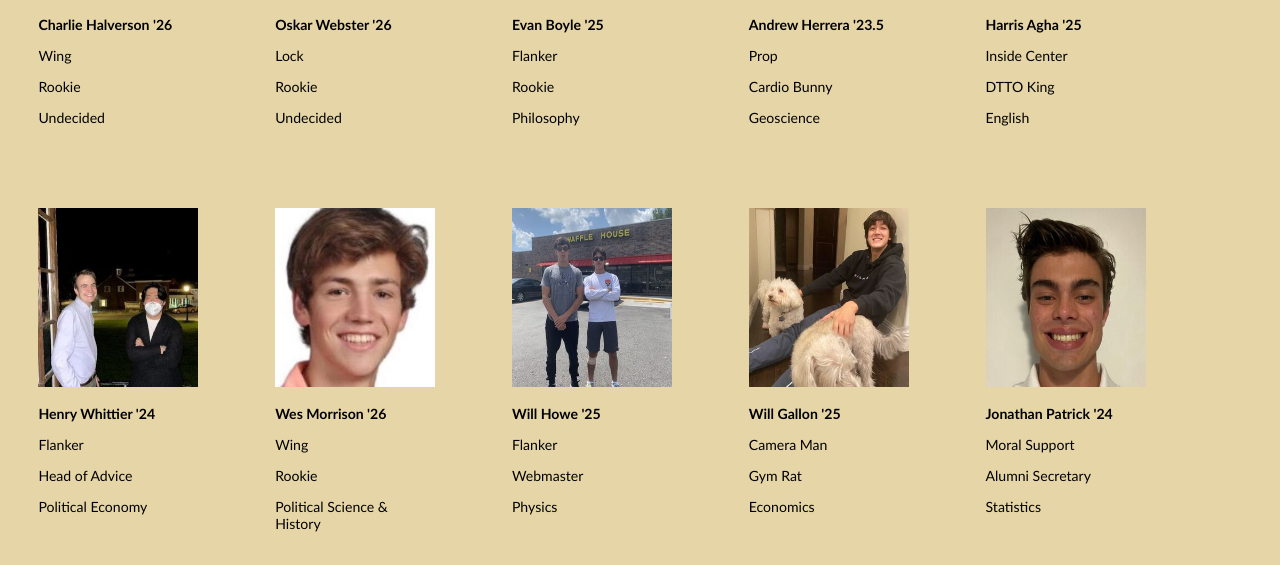
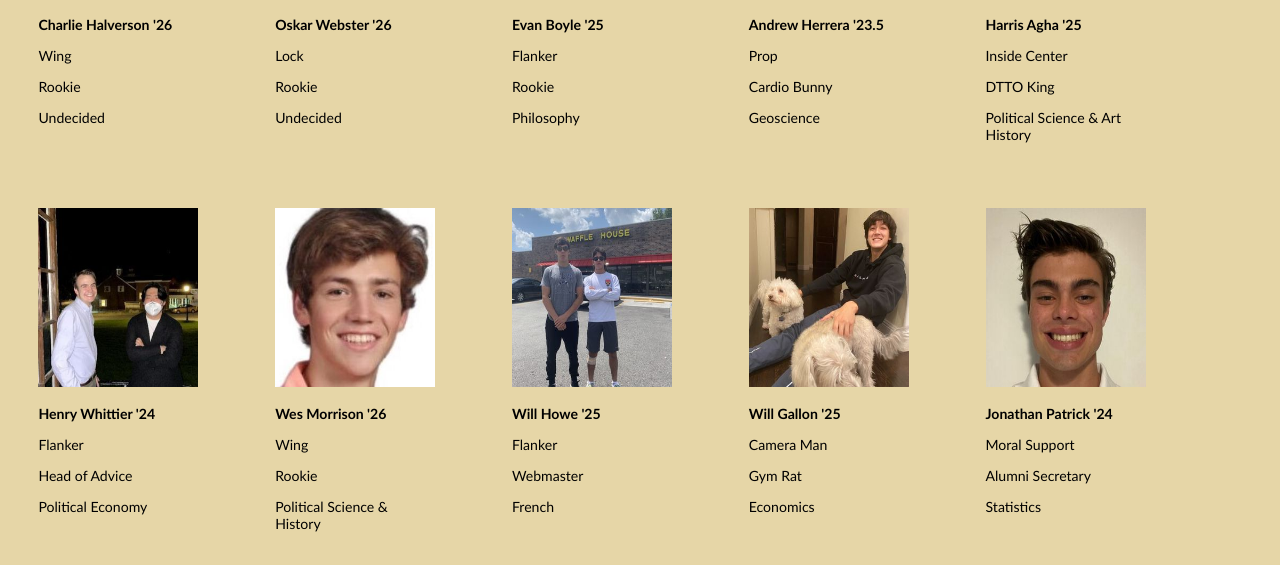
Before and after one commit to mlaws21/wrfc-site, a React (Create React App) app: page /roster in a window 1280 px wide. Shown: the part 1565-2130 px from the top of the page. Built offline with nearby package versions, Linux system fonts and the light colour scheme.

Commit message:
refactor scedule

```diff
--- a/src/components/Rules.jsx
+++ b/src/components/Rules.jsx
@@ -1,5 +1,7 @@
 import tenRules from "./files/rules.jsx";
 import React from "react";
+import "./style/Rules.css";
+
 
 function build() {
     var myBuild = []
--- a/src/components/files/news.jsx
+++ b/src/components/files/news.jsx
@@ -1,3 +1,3 @@
-const text= "The WRFC beat Amherst 28-27 in the final seconds of their last game of the season. This victory marks the WRFC's third consecutive victory against 'Herst'.";
+const text= "The WRFC has made the decision to play rugby 7s for the Spring 2023 Season marking the first time the team has played a season of sevens in the history of the club."
 
 export default text;
--- a/src/components/files/roster.jsx
+++ b/src/components/files/roster.jsx
@@ -19,10 +19,10 @@ const importantPeople = [
 ["Oskar Webster '26", "Lock", "Rookie", "Undecided"],
 ["Evan Boyle '25", "Flanker", "Rookie", "Philosophy"],
 ["Andrew Herrera '23.5", "Prop", "Cardio Bunny", "Geoscience"],
-["Harris Agha '25", "Inside Center", "DTTO King", "English"],
+["Harris Agha '25", "Inside Center", "DTTO King", "Political Science & Art History"],
 ["Henry Whittier '24", "Flanker", "Head of Advice", "Political Economy"],
 ["Wes Morrison '26", "Wing", "Rookie", "Political Science & History"],
-["Will Howe '25", "Flanker", "Webmaster", "Physics"],
+["Will Howe '25", "Flanker", "Webmaster", "French"],
 ["Will Gallon '25", "Camera Man", "Gym Rat", "Economics"],
 ["Jonathan Patrick '24", "Moral Support", "Alumni Secretary", "Statistics"],
 ["Andrew Boies '25", "Motivational Speaker", "DTTO King", "Philosophy"],
--- a/src/components/files/scheduleHelp.jsx
+++ b/src/components/files/scheduleHelp.jsx
@@ -1,16 +1,16 @@
 const schedule = [
 
     //["Date", "Team", "Location", "Time", "Final Score"],
-    ["Spring 2023",
+    ["Spring 2023 (7s)"
         [
             ["Date", "Team", "Location", "Time", "Final Score"],
-            ["April 8, 2023", "Union Tournament", "Union College", "TBD", "TBD"],
+            ["April 8, 2023", "Wesleyan Tournament", "Wesleyan", "TBD", "TBD"],
             ["April 15, 2023", "JD Tournament", "Home", "TBD", "TBD"],
             ["April 22, 2023", "Amherst", "Home", "TBD", "TBD"]
         ]
     ],
 
-    ["Fall 2022",
+    ["Fall 2022 (15s)",
     [
         ["Date", "Team", "Location", "Time", "Final Score"],
         ["September 17, 2022", "Trinity", "Home", "12:00pm", "14-28 (Loss)"],
--- /dev/null
+++ b/src/components/style/Rules.css
@@ -0,0 +1,3 @@
+li {
+    padding-bottom: 1.5vw;
+}
```
